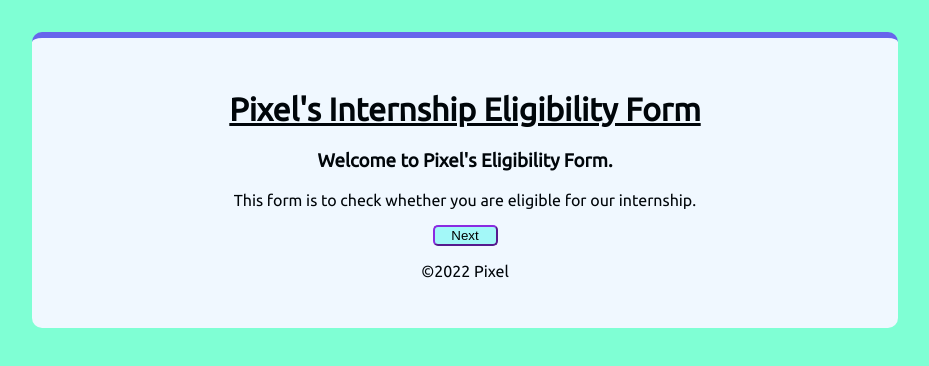
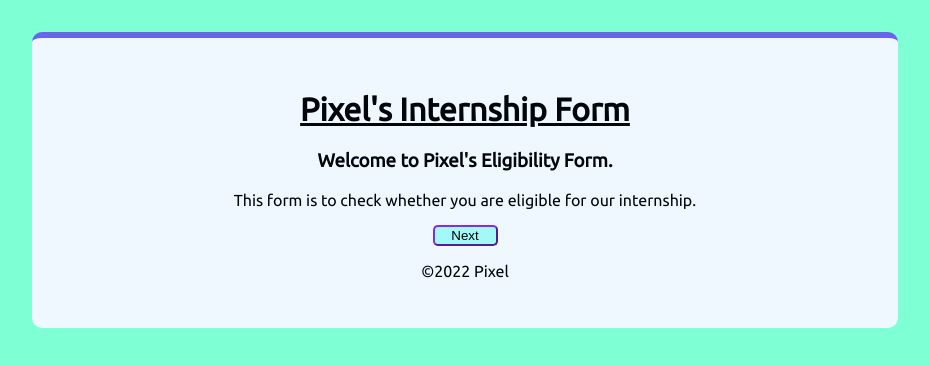
Before and after one commit to kv82228/Pixel, a plain HTML site: page index.html in a window 1280 px wide. Shown: the whole page, without its empty margins (175-1104 px from the left). Drawn offline with Linux system fonts and the light colour scheme.

Commit message:
Update index.html

```diff
--- a/index.html
+++ b/index.html
@@ -38,7 +38,7 @@
   </head>
   <body>
     <div class="go">
-        <h1><u> Pixel's Internship Eligibility Form </u></h1>
+        <h1><u> Pixel's Internship Form </u></h1>
         <h3>Welcome to Pixel's Eligibility Form.</h3>
         <p>This form is to check whether you are eligible for our internship.</p>
         <a href="second.html"><button class="gn">Next</button></a>
```
